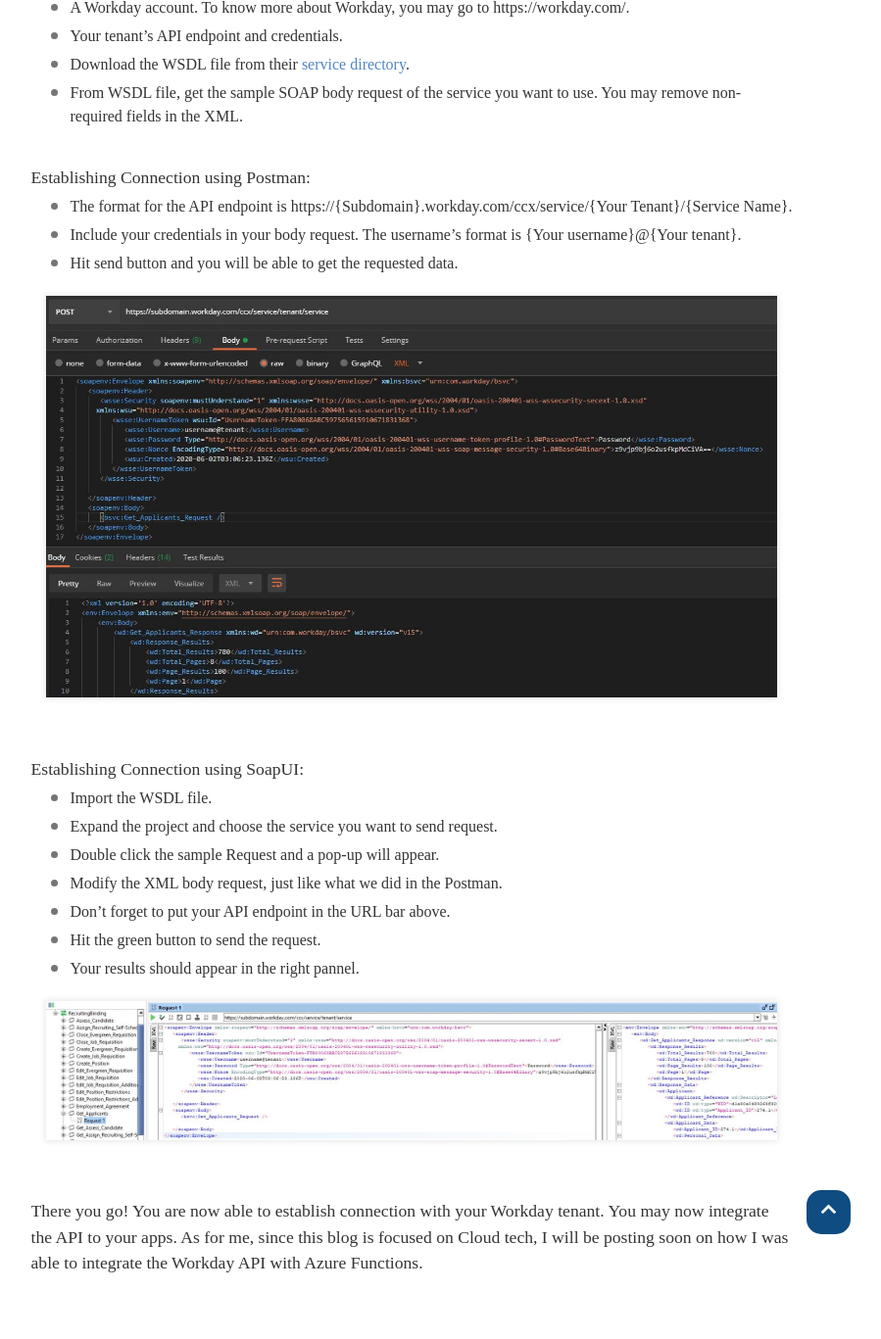
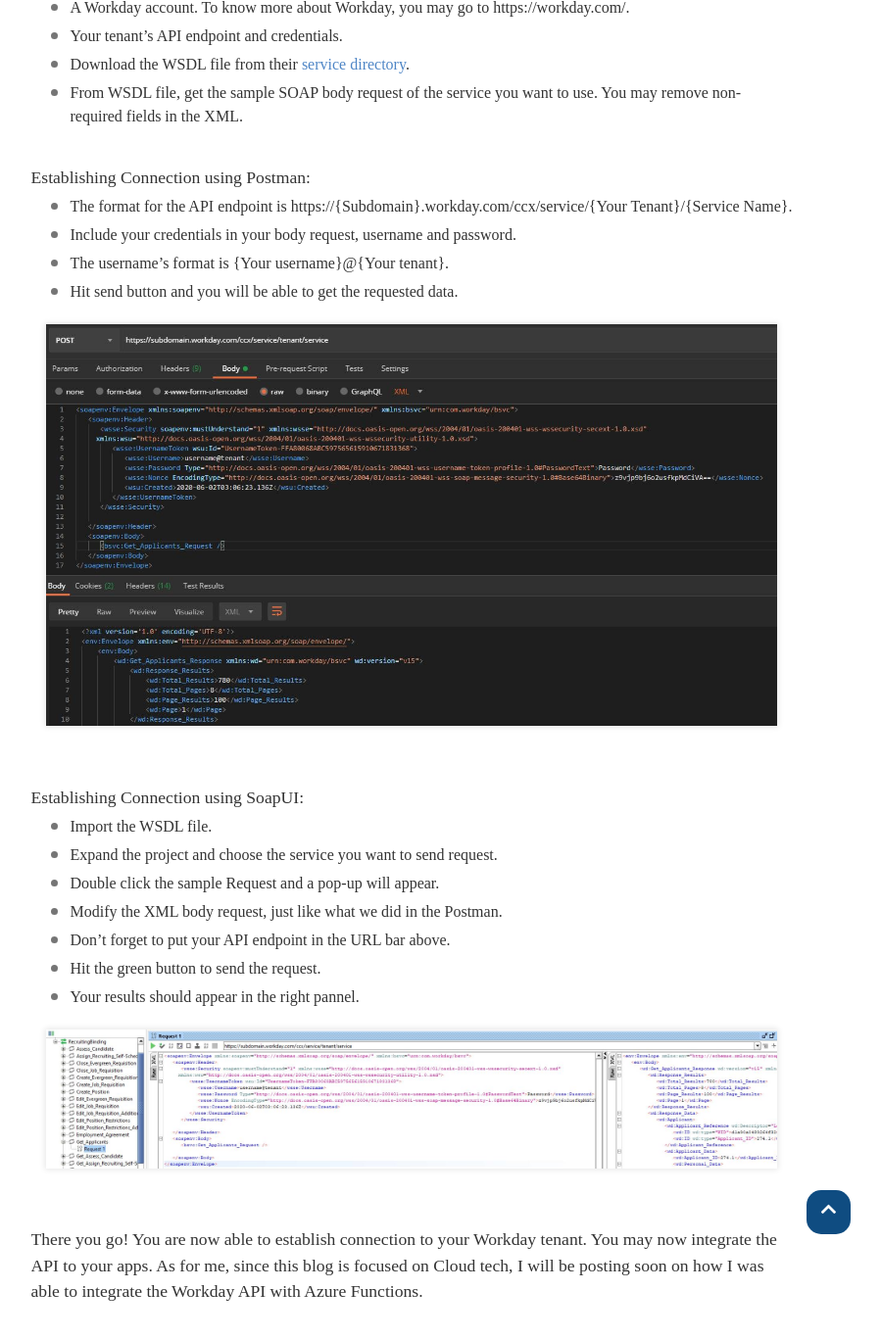
Before and after one commit to bonasfvck/blog, a Jekyll site: the page built from _posts/2020-06-14-workday-api-postman-soapui.md, in a window 1280 px wide and 1400 px high, scrolled down 568 px. Shown: the top 1367 px of the window at 98% size, without its empty margins (220-1119 px from the left). Built offline with Jekyll 4.4.1, drawn with Linux system fonts in a browser that asks for light colours; nearby versions of some CDN libraries; some web fonts are replaced; comment, search, counter and statistics services are not loaded.

Commit message:
Update 2020-06-14-workday-api-postman-soapui.md

```diff
--- a/_posts/2020-06-14-workday-api-postman-soapui.md
+++ b/_posts/2020-06-14-workday-api-postman-soapui.md
@@ -25,7 +25,8 @@
 
 Establishing Connection using Postman:
 - The format for the API endpoint is https://{Subdomain}.workday.com/ccx/service/{Your Tenant}/{Service Name}.
-- Include your credentials in your body request. The username's format is {Your username}@{Your tenant}.
+- Include your credentials in your body request, username and password.
+- The username's format is {Your username}@{Your tenant}.
 - Hit send button and you will be able to get the requested data.
 
 <img src="/assets/img/workday_functions.JPG" alt="Postman">
@@ -45,4 +46,4 @@
 
 <br>
 
-There you go! You are now able to establish connection with your Workday tenant. You may now integrate the API to your apps. As for me, since this blog is focused on Cloud tech, I will be posting soon on how I was able to integrate the Workday API with Azure Functions.
+There you go! You are now able to establish connection to your Workday tenant. You may now integrate the API to your apps. As for me, since this blog is focused on Cloud tech, I will be posting soon on how I was able to integrate the Workday API with Azure Functions.
```
